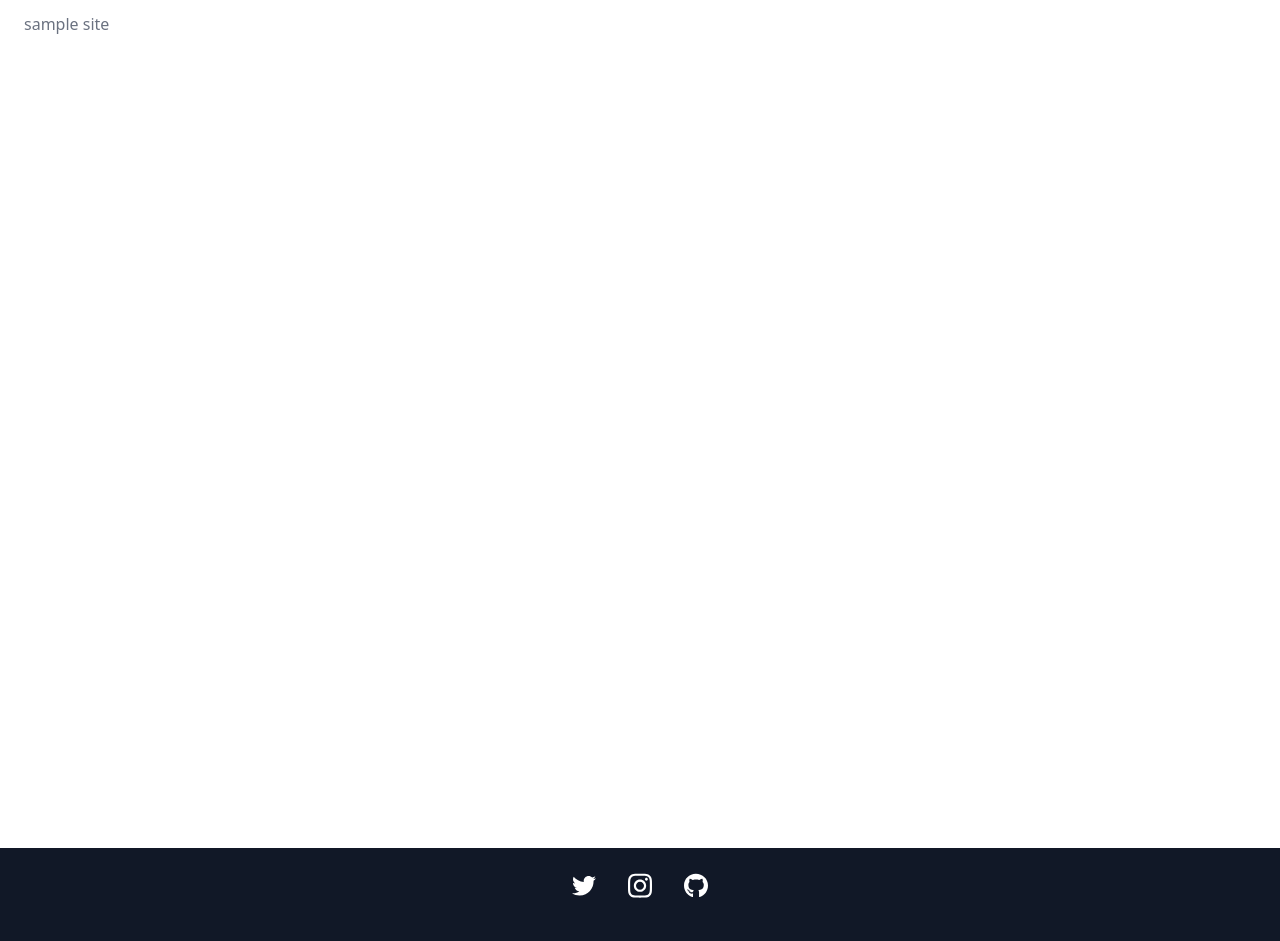
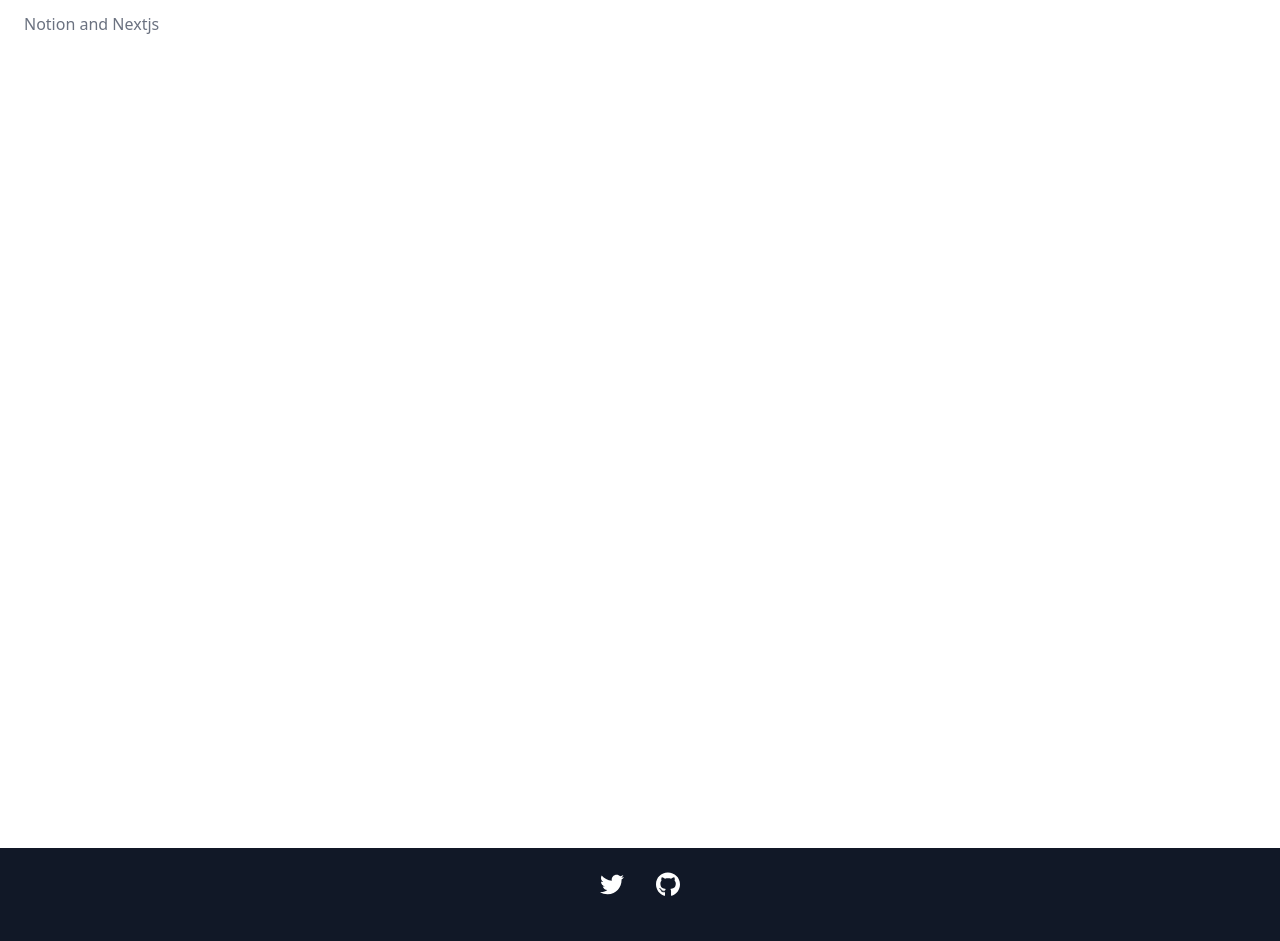
Before and after one commit to take917/notion_next.js, a Next.js app: page / in a window 1280 px wide. Shown: the top 941 px of the page. Built offline with nearby package versions, Linux system fonts and the light colour scheme.

Commit message:
⚡️ refactoring

```diff
--- a/components/Footer.tsx
+++ b/components/Footer.tsx
@@ -1,5 +1,6 @@
 import Link from "next/link";
 import React from "react";
+import { siteConfig } from "../site.config";
 
 const Footer = () => {
   return (
@@ -8,7 +9,7 @@
         <div className="container px-6 pt-6 flex flex-col items-center max-w-2xl w-full mx-auto">
           <div className="flex justify-center mb-6 text-white">
             {/* Twitter */}
-            <a href="">
+            <a href={siteConfig.twitterUrl}>
               <svg
                 aria-hidden="true"
                 focusable="false"
@@ -27,7 +28,9 @@
             </a>
 
             {/* Instagram */}
-            <a href="">
+            {/* 設定をしていない場合、非表示にする */}
+            {siteConfig.instagramUrl && (
+              <a href={siteConfig.instagramUrl}>
                 <svg
                   aria-hidden="true"
                   focusable="false"
@@ -44,8 +47,9 @@
                   ></path>
                 </svg>
               </a>
+            )}
             {/* Github */}
-            <a href="">
+            <a href={siteConfig.gitHubUrl}>
               <svg
                 aria-hidden="true"
                 focusable="false"
@@ -66,7 +70,7 @@
           {/* copyright */}
           <div className="text-center p-4 ">
             <Link href="/">
-              <a className="text-whitehite">© sample site</a>
+              <a className="text-whitehite">© {siteConfig.title}</a>
             </Link>
           </div>
         </div>
--- a/components/Navbar.tsx
+++ b/components/Navbar.tsx
@@ -1,5 +1,6 @@
 import Link from "next/link";
 import React from "react";
+import { siteConfig } from "../site.config";
 
 const Navbar = () => {
   return (
@@ -12,7 +13,9 @@
             aria-label="breadcrumb"
           >
             <Link href="/">
-              <a className="text-gray-500 hover:text-gray-600">sample site</a>
+              <a className="text-gray-500 hover:text-gray-600">
+                {siteConfig.title}
+              </a>
             </Link>
             {/* Breadcrumb */}
           </div>
```
Lines whose indentation alone changed are shown as unchanged.
